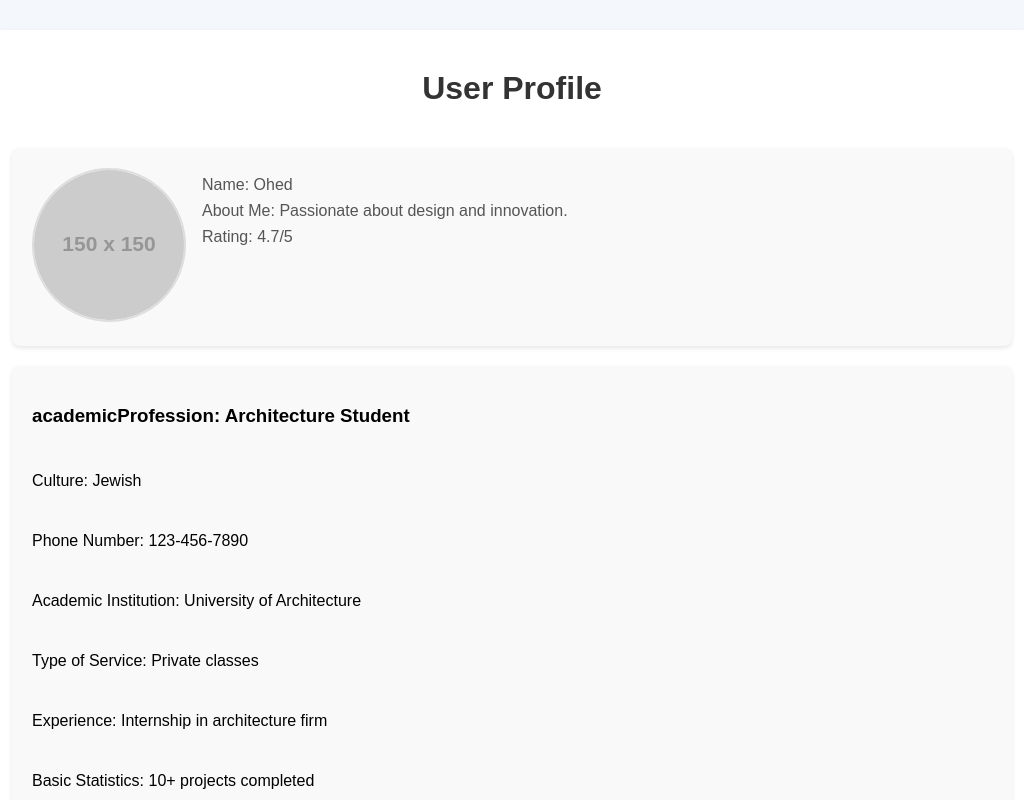
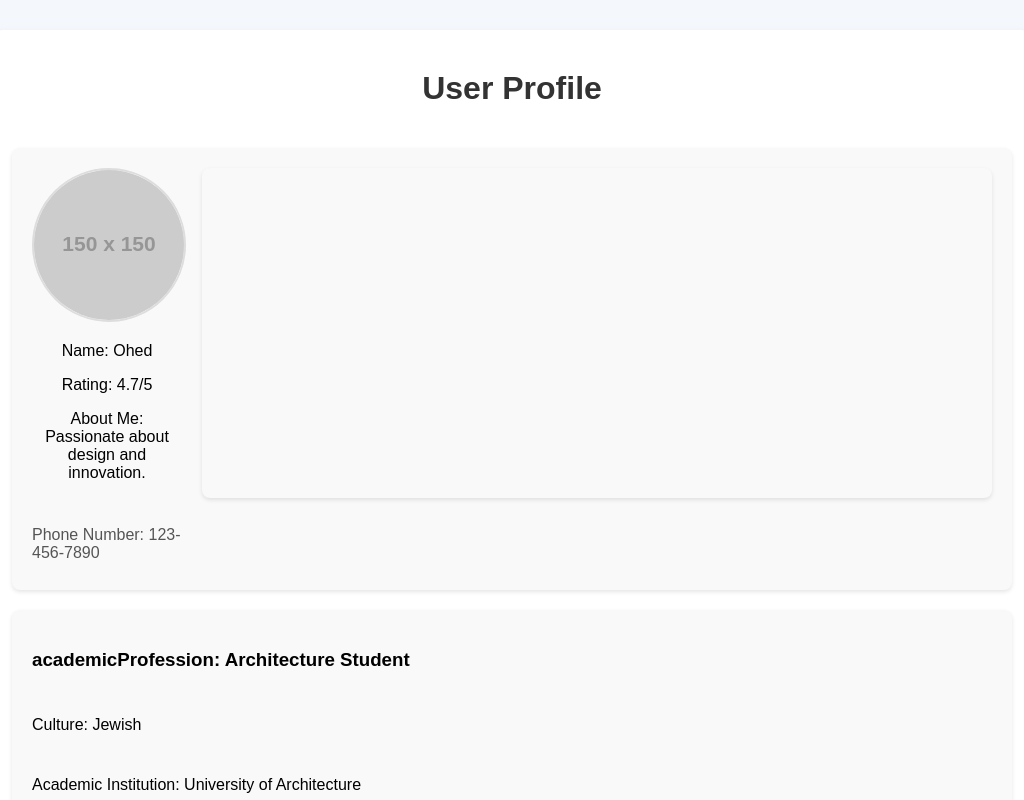
Before and after one commit to tehila97/finelProject, a React (Vite) app in the folder Downloads/appleseeds-final-project-main/appleseeds-final-project-main/: page / in a window 1280 px wide. Shown: the top 800 px of the page, without its empty margins (128-1152 px from the left). Built offline with nearby package versions, Linux system fonts and the light colour scheme.

Commit message:
Update ProfilePage.jsx

```diff
--- a/Downloads/appleseeds-final-project-main/appleseeds-final-project-main/src/ProfilePage.jsx
+++ b/Downloads/appleseeds-final-project-main/appleseeds-final-project-main/src/ProfilePage.jsx
@@ -54,19 +54,20 @@ export default function ProfilePage() {
     <div className='square top'>
       <div className='profile-img-container'>
         <img src={user.profileImg} alt="Profile" style={{ width: "150px", height: "150px"}} />
+        <p>Name: {user.name}</p>
+        <p>Rating: {user.rating}</p>
+        <p>About Me: {user.aboutMe}</p>
       </div>
 
+      <div className='square'> </div>
       <div className='profile-info'>
-        <p>Name: {user.name}</p>
-        <p>About Me: {user.aboutMe}</p>
-        <p>Rating: {user.rating}</p>
+        <p>Phone Number: {user.phoneNumber}</p>
       </div>
     </div>
 
     <div className='square middle'>
         <h3>academicProfession: {user.academicProfession}</h3>
         <p>Culture: {user.culture}</p>
-        <p>Phone Number: {user.phoneNumber}</p>
         <p>Academic Institution: {user.academicInstitution}</p>
         <p>Type of Service: {user.typeOfService}</p>
         <p>Experience: {user.experience}</p>
```
